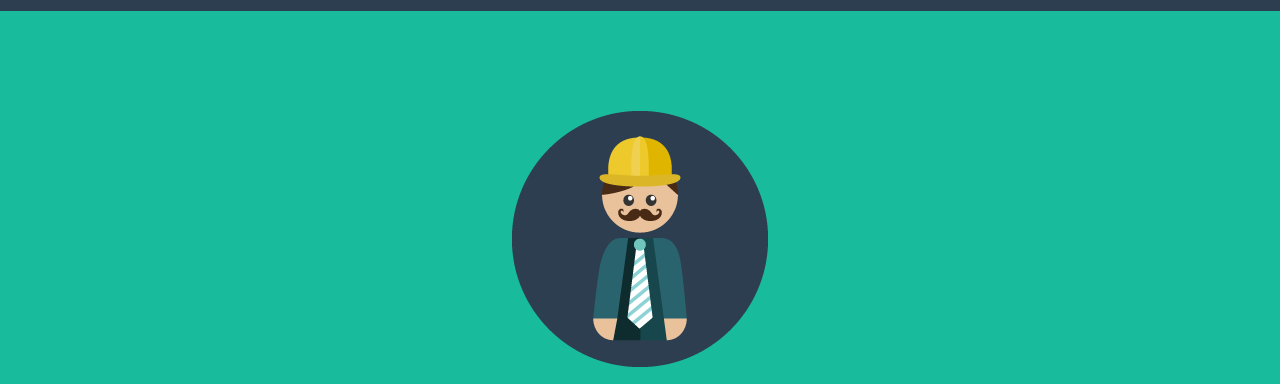
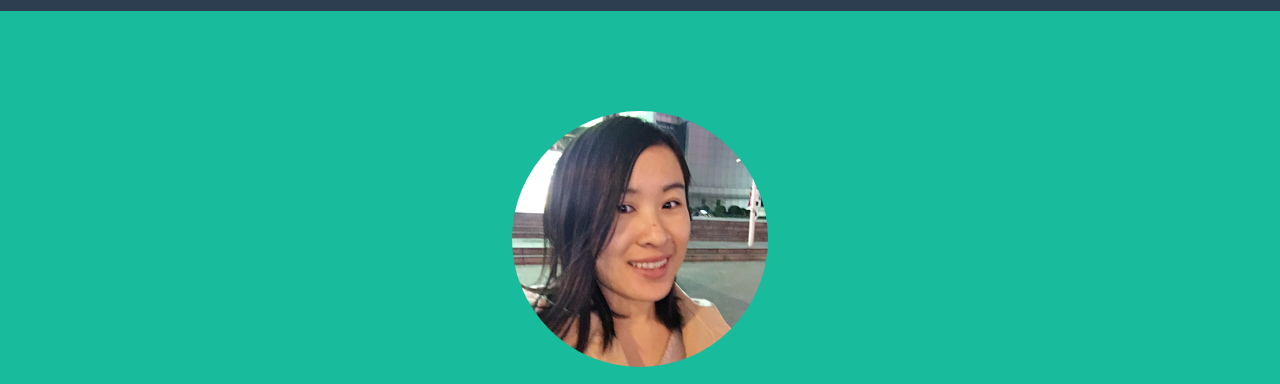
Before and after one commit to cocokou/cocokou.github.io, a website: page index.html in a window 1280 px wide. Shown: the part 89-473 px from the top of the page. Drawn offline with nearby package versions, Linux system fonts and the light colour scheme.

Commit message:
add profile

```diff
--- a/css/style.css
+++ b/css/style.css
@@ -5,3 +5,8 @@ h3 {
 .fa-heart {
     color: #dd4b39;
 }
+
+.profile {
+
+    border-radius: 50%;
+}
--- a/index.html
+++ b/index.html
@@ -83,7 +83,9 @@
         <div class="container">
             <div class="row">
                 <div class="col-lg-12">
-                    <img class="img-responsive" src="img/profile.png" alt="">
+
+                    <img class="img-responsive profile" src="img/p256.png" alt="">
+
                     <div class="intro-text">
                         <span class="name">Love coding</span>
                         <hr class="star-light">
@@ -204,7 +206,7 @@
                                 <a href="http://weibo.com/kouzhenhua"  target="_blank" class="btn-social btn-outline"><i class="fa fa-fw fa-weibo"></i></a>
                             </li>
                             <li>
-                                <a href="#" class="btn-social btn-outline"><i class="fa fa-fw fa-weixin"></i></a>
+                                <a href="https://mp.weixin.qq.com/s?__biz=MzI0OTYyNzU4MA==&mid=2247483728&idx=1&sn=2ee32175b9495de9c25e2614f7c998c9&chksm=e98fd783def85e95a6d5b3915f50ba5126cdcf6e85d1b38cee089e725e8ebe61e8396e018911&mpshare=1&scene=1&srcid=0317AJS60rXuq03rh8PhwPxb&pass_ticket=eWCRTUrLZObW8oNQrCx3cV2ICmtDQ7ukxdOF5F4CSH2WNjgkSdSlHd9BbO%2FFlHf0#rd" class="btn-social btn-outline"><i class="fa fa-fw fa-weixin"></i></a>
                             </li>
                             <li>
                                 <a href="https://twitter.com/kouzhenhua" class="btn-social btn-outline"><i class="fa fa-fw fa-twitter"></i></a>
```
Also changed, not shown: img/p256.png (added).
